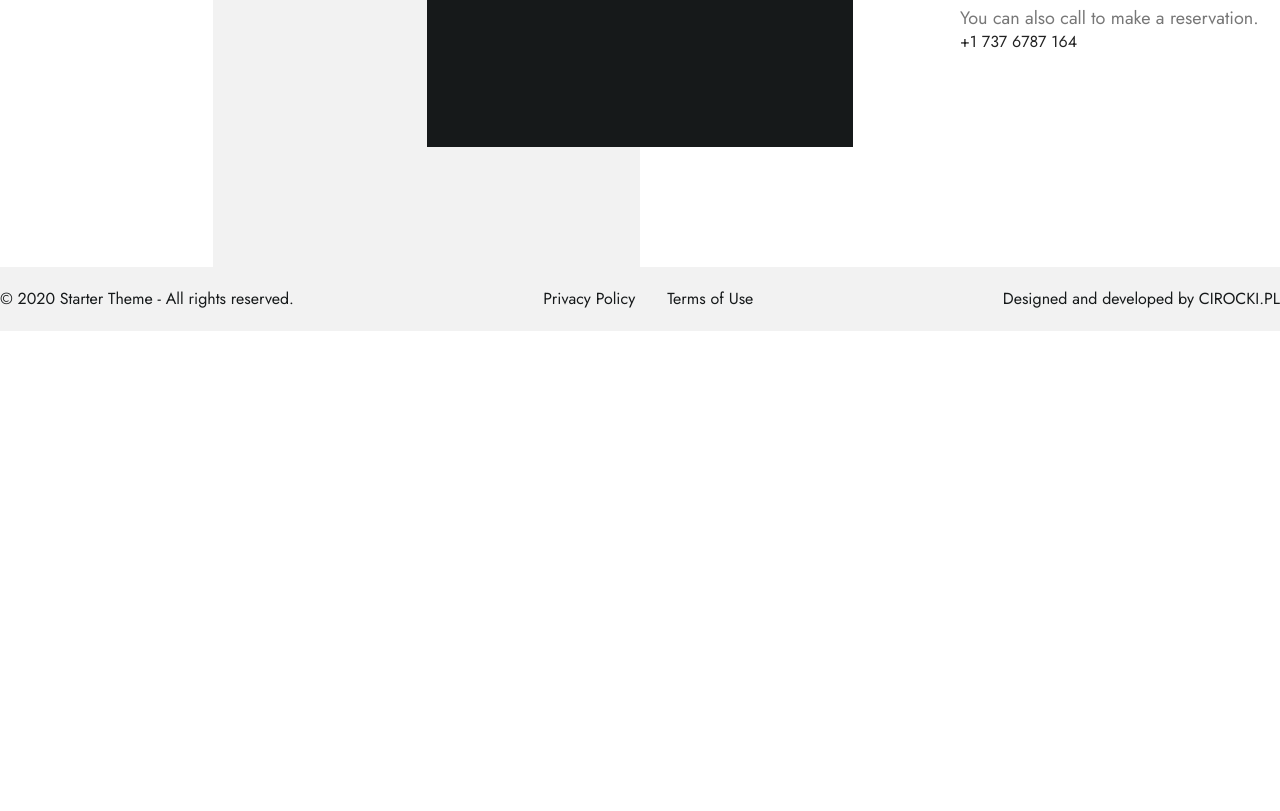
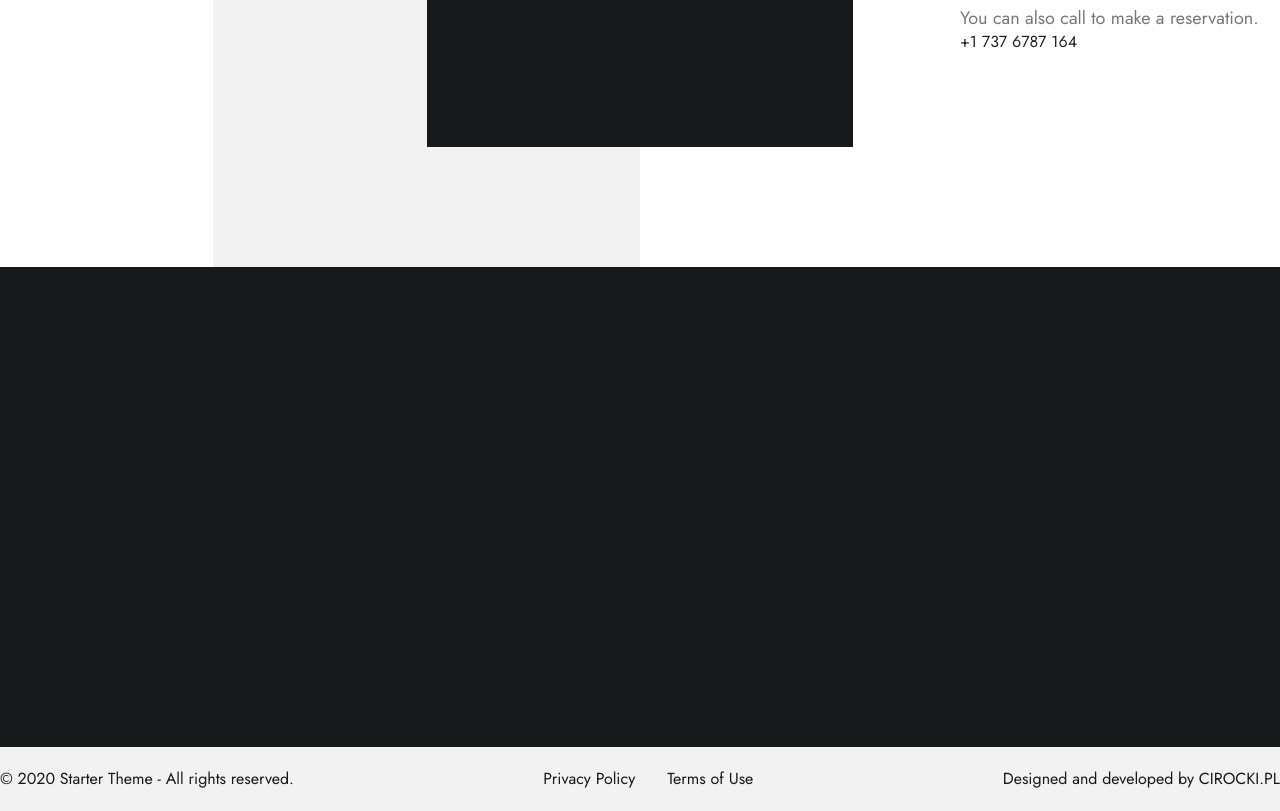
Before and after one commit to cirocki/italian_restaurant_gatsby_website, a Gatsby site: page / in a window 1280 px wide. Shown: the part 5252-6063 px from the top of the page. Before the commit the page ends 5583 px from the top, so only its background shows below. Built offline with nearby package versions, Linux system fonts and the light colour scheme; Gatsby itself is replaced by a stand-in of ours; a web font is replaced by a local one.

Commit message:
add contact section

```diff
--- /dev/null
+++ b/src/homeSections/ContactSection.js
@@ -0,0 +1,11 @@
+import React from "react"
+import styled from "styled-components"
+
+const StyledSection = styled.section`
+  background: ${props => props.theme.colors.dark};
+  min-height: 480px;
+`
+
+export default function ContactSection() {
+  return <StyledSection></StyledSection>
+}
--- a/src/pages/index.js
+++ b/src/pages/index.js
@@ -7,6 +7,7 @@ import HistorySection from "../homeSections/HistorySection"
 import ChefSection from "../homeSections/ChefSection"
 import WineSection from "../homeSections/WineSection"
 import ReservationSection from "../homeSections/ReservationSection"
+import ContactSection from "../homeSections/ContactSection"
 
 export default function Home() {
   return (
@@ -21,6 +22,7 @@ export default function Home() {
         <ChefSection />
         <WineSection />
         <ReservationSection />
+        <ContactSection />
       </main>
     </Layout>
   )
```
